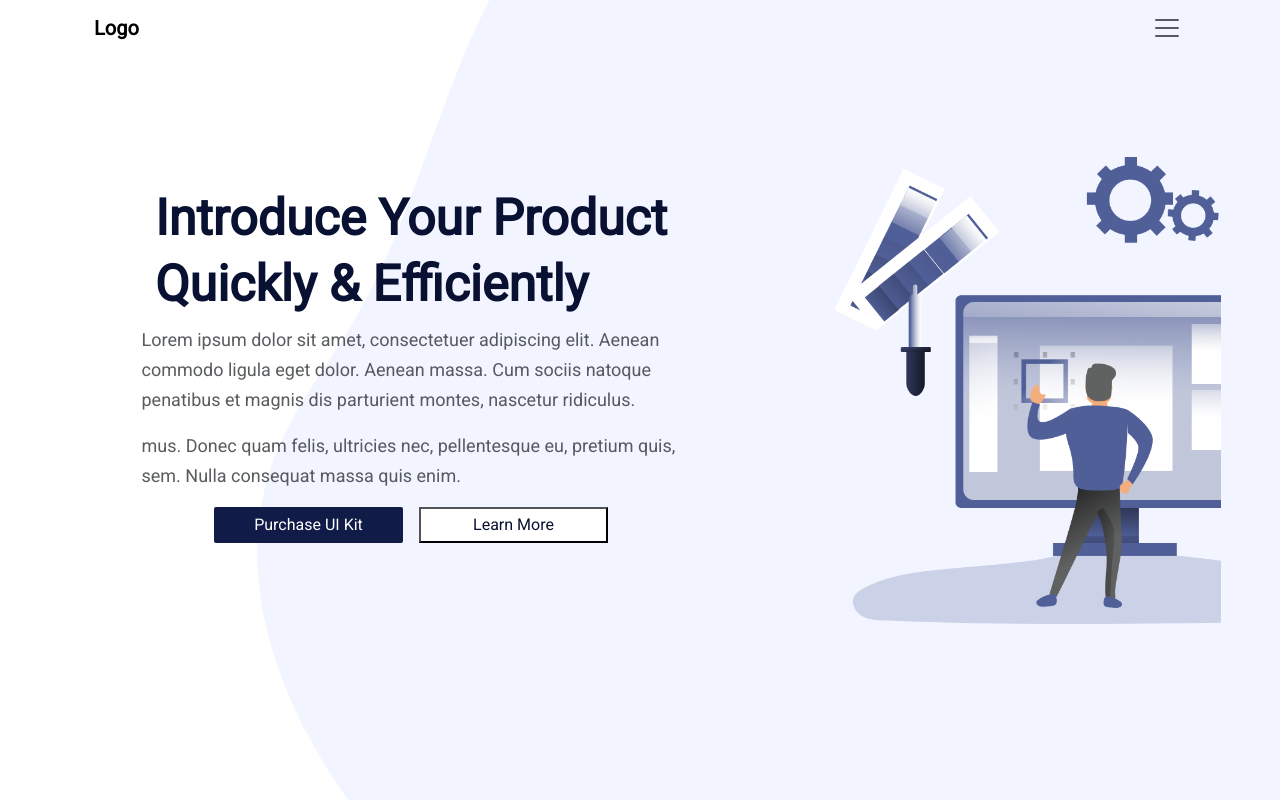
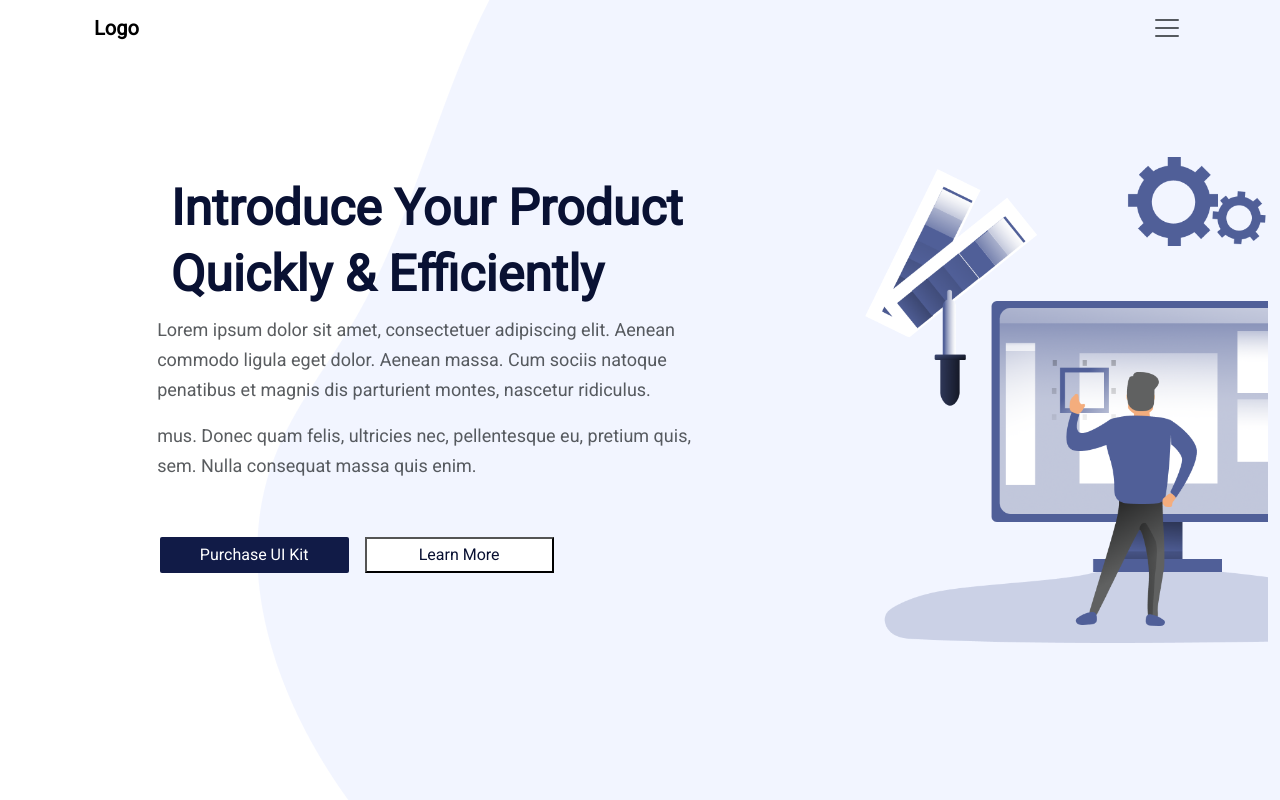
Before and after one commit to Sherry-hassan/landingpage-boot, a React (Create React App) app: page / in a window 1280 px wide. Shown: the top 800 px of the page. Built offline with nearby package versions, Linux system fonts and the light colour scheme.

Commit message:
fix issues

```diff
--- a/src/components/boot.jsx
+++ b/src/components/boot.jsx
@@ -73,7 +73,7 @@ const Boot = () => {
                     <span className="navbar-toggler-icon"></span>
                 </Navbar.Toggle>
 
-                <Navbar.Collapse id="basic-navbar-nav">
+                <Navbar.Collapse className='navbar-collapse' id="basic-navbar-nav">
                     <Nav className="me-auto">
                         <Nav.Link href="#">Home</Nav.Link>
                         <Nav.Link href="#">About</Nav.Link>
@@ -90,7 +90,7 @@ const Boot = () => {
                 </Navbar.Collapse>
             </Navbar>
 
-            {/* Modal */}
+
             <Modal show={showModal} onHide={handleCloseModal} centered>
                 <Modal.Header closeButton>
                     <Modal.Title>Purchase Description</Modal.Title>
@@ -159,12 +159,12 @@ const Boot = () => {
                         <p className="text-muted">
                             mus. Donec quam felis, ultricies nec, pellentesque eu, pretium quis, sem. Nulla consequat massa quis enim.
                         </p>
-                        <div className=" hero-button gap-3">
+                        <div className=" hero-button  gap-3">
                             <button className=" purchase-btn">Purchase UI Kit</button>
                             <button className=" light-button">Learn More</button>
                         </div>
                     </div>
-                    <div className="col-xl-4 col-lg-4 col-md-12  col-sm-12 col-xs-12  d-none d-md-block  img-container text-center">
+                    <div className="col-xl-4 col-lg-4 col-md-12  col-sm-12 col-xs-12  d-none d-md-block  img-container ">
                         <img src={groupImg} alt="Hero" className="img-fluid hero-img" />
                     </div>
                 </div>
--- a/src/components/style.css
+++ b/src/components/style.css
@@ -39,9 +39,7 @@ html,body{
 }
 .main-section {
     width: 100%;
-    display: flex;
     margin-bottom: 270px;
-    /* gap: 40px; */
 }
 .hero-section {
     height: 421;
@@ -69,6 +67,8 @@ html,body{
 .hero-button {
     display: flex;
     gap: 30px;
+    margin-left: -140px;
+    margin-top: 40px;
 }
 
 .hero-button .purchase-btn {
@@ -317,8 +317,8 @@ html,body{
         width: 567px;
         background-image: url('../assets/images/Path.png');
         background-repeat: no-repeat;
-        background-position:  right;
-        background-attachment: fixed;
+        background-position: center right;
+        background-attachment: scroll;
       }
 .hero-section{
     margin-top: 100px;
@@ -334,4 +334,7 @@ html,body{
   margin-top: -70px;
   margin-bottom: 30px;
 }
+.navbar-collapse{
+    margin-left: 30px;
 }
+}
```
